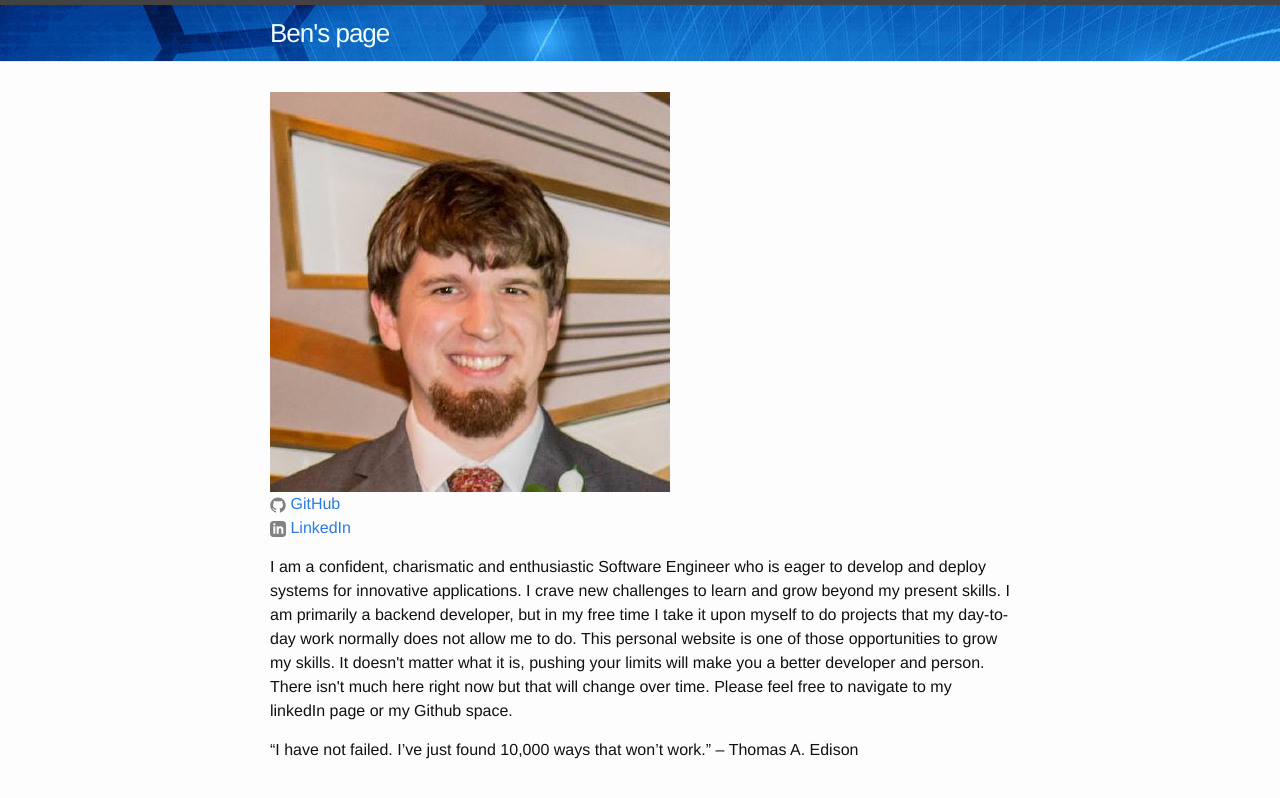
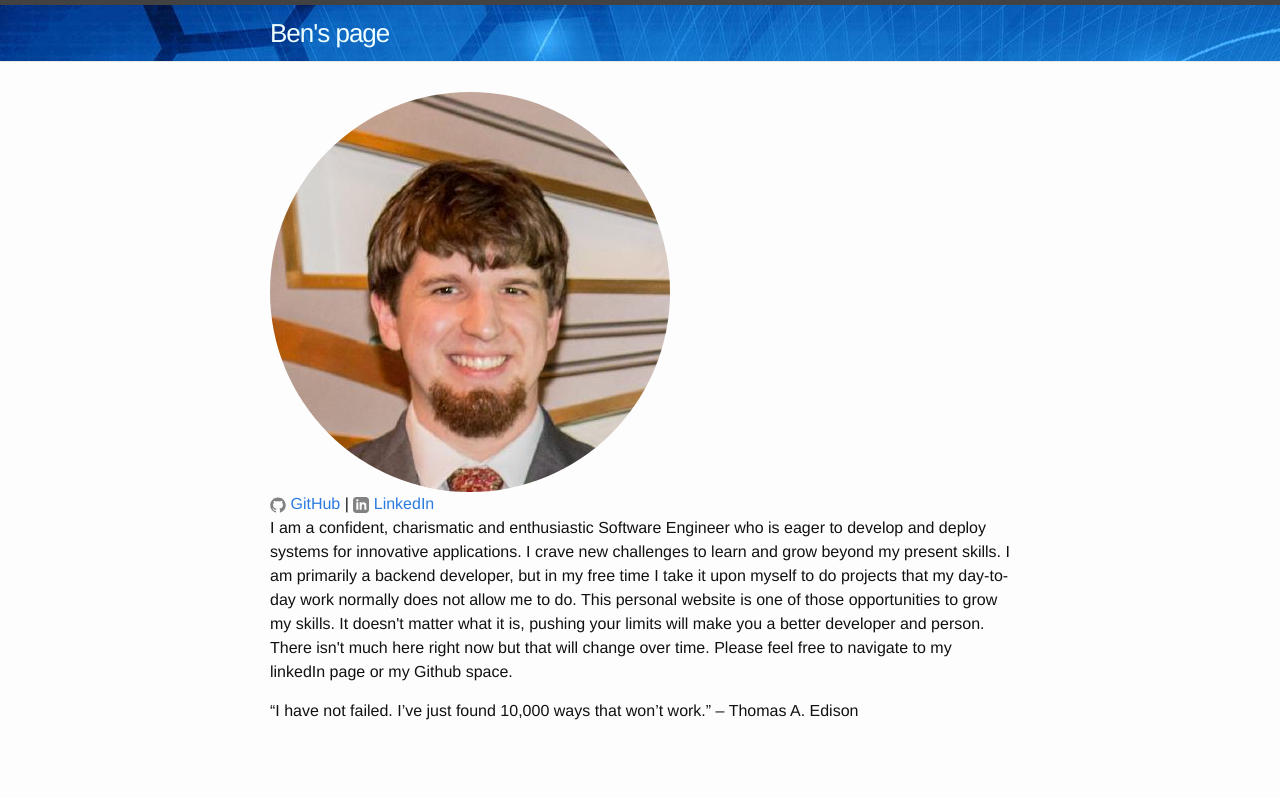
Before and after one commit to BenWhiting/BenWhiting.github.io, a Jekyll site: the page built from index.html, in a window 1280 px wide. Shown: the top 798 px of the page. Built offline with Jekyll 4.4.1, drawn with Linux system fonts in a browser that asks for light colours.

Commit message:
updating more format

```diff
--- a/_includes/content.html
+++ b/_includes/content.html
@@ -1,4 +1,4 @@
-<div class="box content-text">
+<div class="grid-item">
    <p>I am a confident, charismatic and enthusiastic Software Engineer who is eager
       to develop and deploy systems for innovative applications. I crave new challenges
       to learn and grow beyond my present skills. I am primarily a backend developer, but
--- a/_includes/sidebar.html
+++ b/_includes/sidebar.html
@@ -1,16 +1,10 @@
 {% include base_path%}
 
 
-<div class="box sidebar">
-  <img src="/assets/images/photo.png">
-  <ul class="social-media-list">
-    {% if site.github_username %}
-    <li>
-      {% include icon-github.html username=GitHub %}
-    </li>
-    {% endif %}
-    <li>
-        {% include icon-linkedin.html username=LinkedIn %}
-     </li>
-  </ul>
+<div class="grid-item">
+  <img class="photo" src="/assets/images/photo.png">
+  <div>
+      {% include icon-github.html username=GitHub %} |
+      {% include icon-linkedin.html username=LinkedIn %}
+    </div>
 </div>
--- a/_sass/_base.scss
+++ b/_sass/_base.scss
@@ -177,6 +177,9 @@ pre {
     padding-left: $spacing-unit;
 }
 
+.photo {
+    border-radius: 50%
+}
 
 /**
  * Clearfix
--- a/_sass/_layout.scss
+++ b/_sass/_layout.scss
@@ -164,8 +164,6 @@
     }
 }
 
-
-
 /**
  * Page content
  */
--- a/index.html
+++ b/index.html
@@ -4,7 +4,7 @@ layout: default
 
 <div>
   <main>
-      <div>
+      <div class="grid-container">
         {%include sidebar.html%}
         {%include content.html%}
       </div>
```
